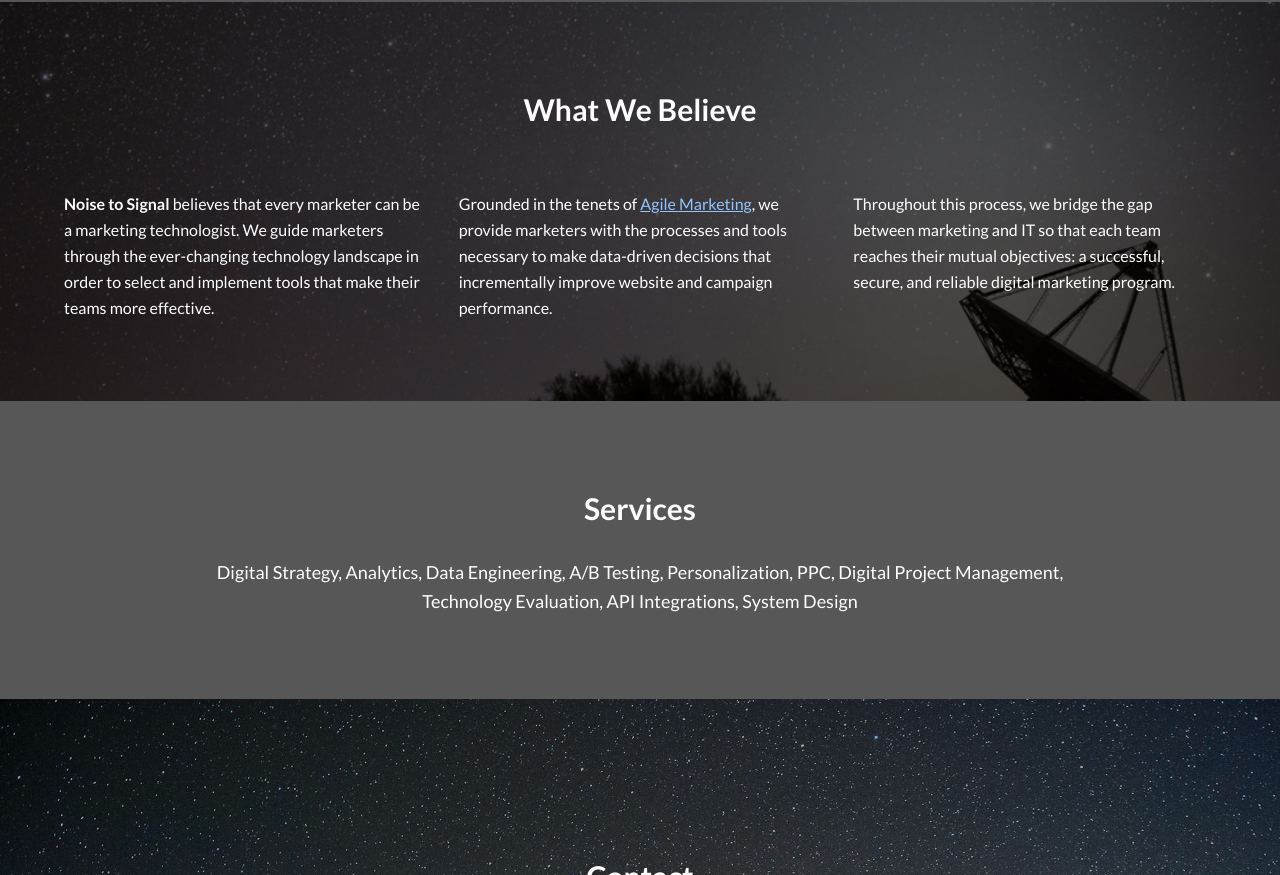
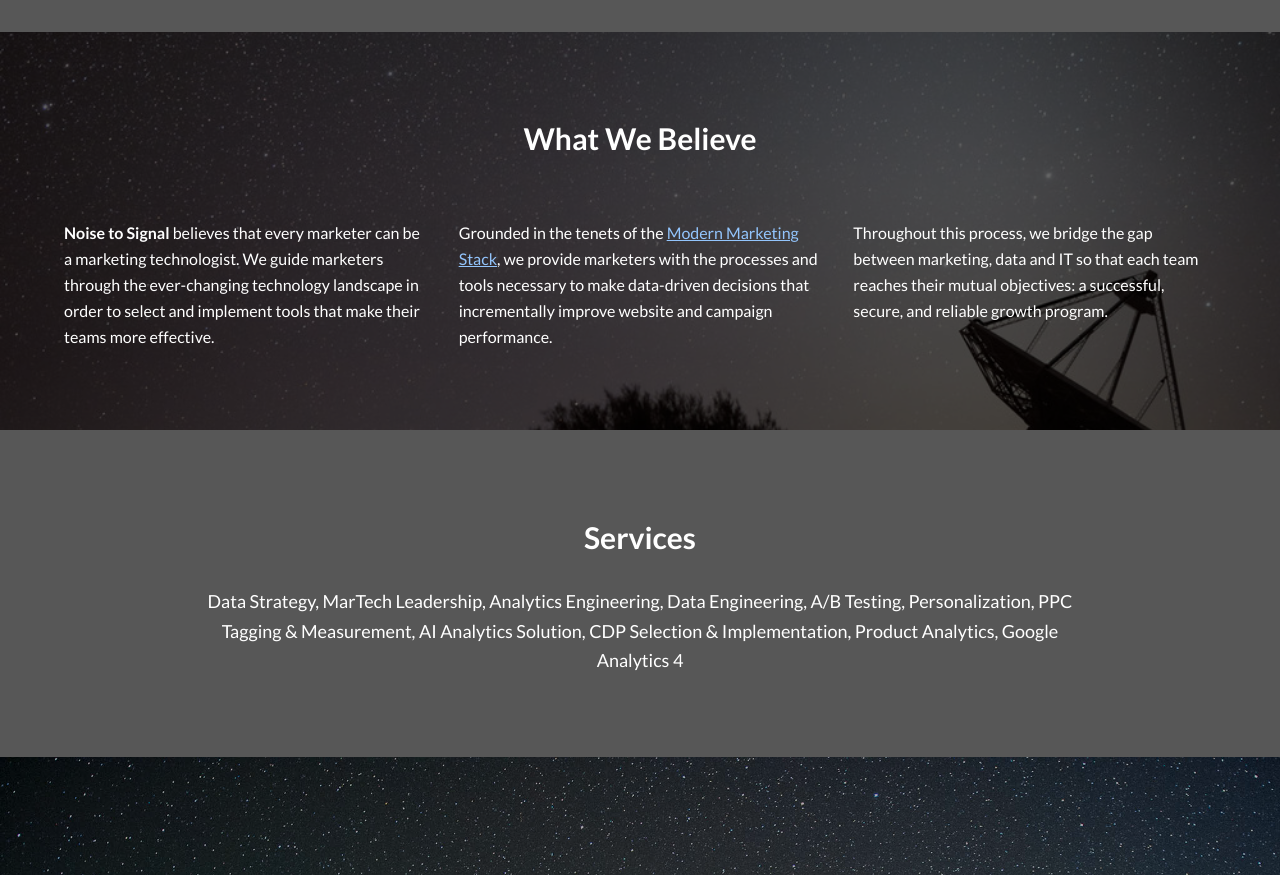
Before and after one commit to adamribaudo-nts/noisetosignal.co, an Eleventy site: page src/index.md in a window 1280 px wide. Shown: the part 1472-2347 px from the top of the page. Built offline with nearby package versions, Linux system fonts and the light colour scheme; Eleventy itself is replaced by a stand-in of ours; files that its build step writes are made by us from their sources.

Commit message:
content updates

```diff
--- a/src/index.md
+++ b/src/index.md
@@ -24,7 +24,7 @@ current: home
       <img src="/img/radar-80px-dark.png" alt="Noise to Signal Logo" class="w-20 h-20 mx-auto">
     </div>
     <p class="text-lg leading-relaxed mb-8">
-      <strong>Noise to Signal</strong> is your marketing technologist for hire. Our work accelerates your marketing efforts through the thoughtful implementation of technology, measurement, and testing.
+      <strong>Noise to Signal</strong> is your martech team for hire. Our work accelerates your growth efforts through the thoughtful implementation of technology, analytics, and experimentation. We're experts in the modern marketing stack who help our clients build scalable data and marketing solutions.
     </p>
     <a href="#contact" class="inline-block bg-gray-800 text-white px-8 py-3 hover:bg-opacity-90 transition-colors">
       Reach Out
@@ -57,12 +57,12 @@ current: home
       </div>
       <div>
         <p>
-          Grounded in the tenets of <a href="#" class="text-blue-300 underline">Agile Marketing</a>, we provide marketers with the processes and tools necessary to make data-driven decisions that incrementally improve website and campaign performance.
+          Grounded in the tenets of the <a href="https://www.snowflake.com/en/the-modern-marketing-data-stack-report/" class="text-blue-300 underline">Modern Marketing Stack</a>, we provide marketers with the processes and tools necessary to make data-driven decisions that incrementally improve website and campaign performance.
         </p>
       </div>
       <div>
         <p>
-          Throughout this process, we bridge the gap between marketing and IT so that each team reaches their mutual objectives: a successful, secure, and reliable digital marketing program.
+          Throughout this process, we bridge the gap between marketing, data and IT so that each team reaches their mutual objectives: a successful, secure, and reliable growth program.
         </p>
       </div>
     </div>
@@ -74,7 +74,7 @@ current: home
   <div class="max-w-4xl mx-auto">
     <h2 class="text-3xl font-bold mb-8">Services</h2>
     <p class="text-lg leading-relaxed">
-      Digital Strategy, Analytics, Data Engineering, A/B Testing, Personalization, PPC, Digital Project Management, Technology Evaluation, API Integrations, System Design
+      Data Strategy, MarTech Leadership, Analytics Engineering, Data Engineering, A/B Testing, Personalization, PPC Tagging & Measurement, AI Analytics Solution, CDP Selection & Implementation, Product Analytics, Google Analytics 4
     </p>
   </div>
 </section>
```
